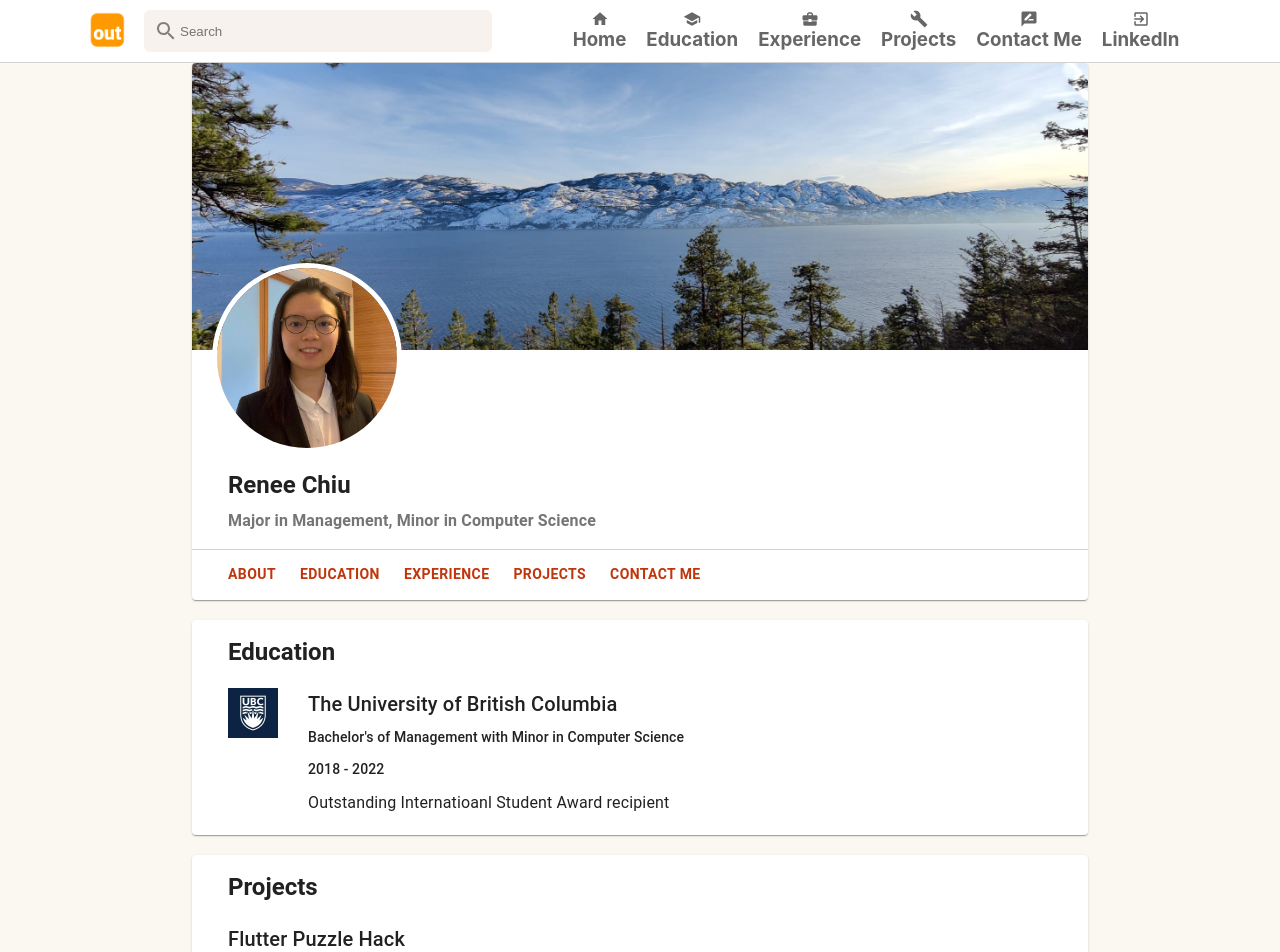
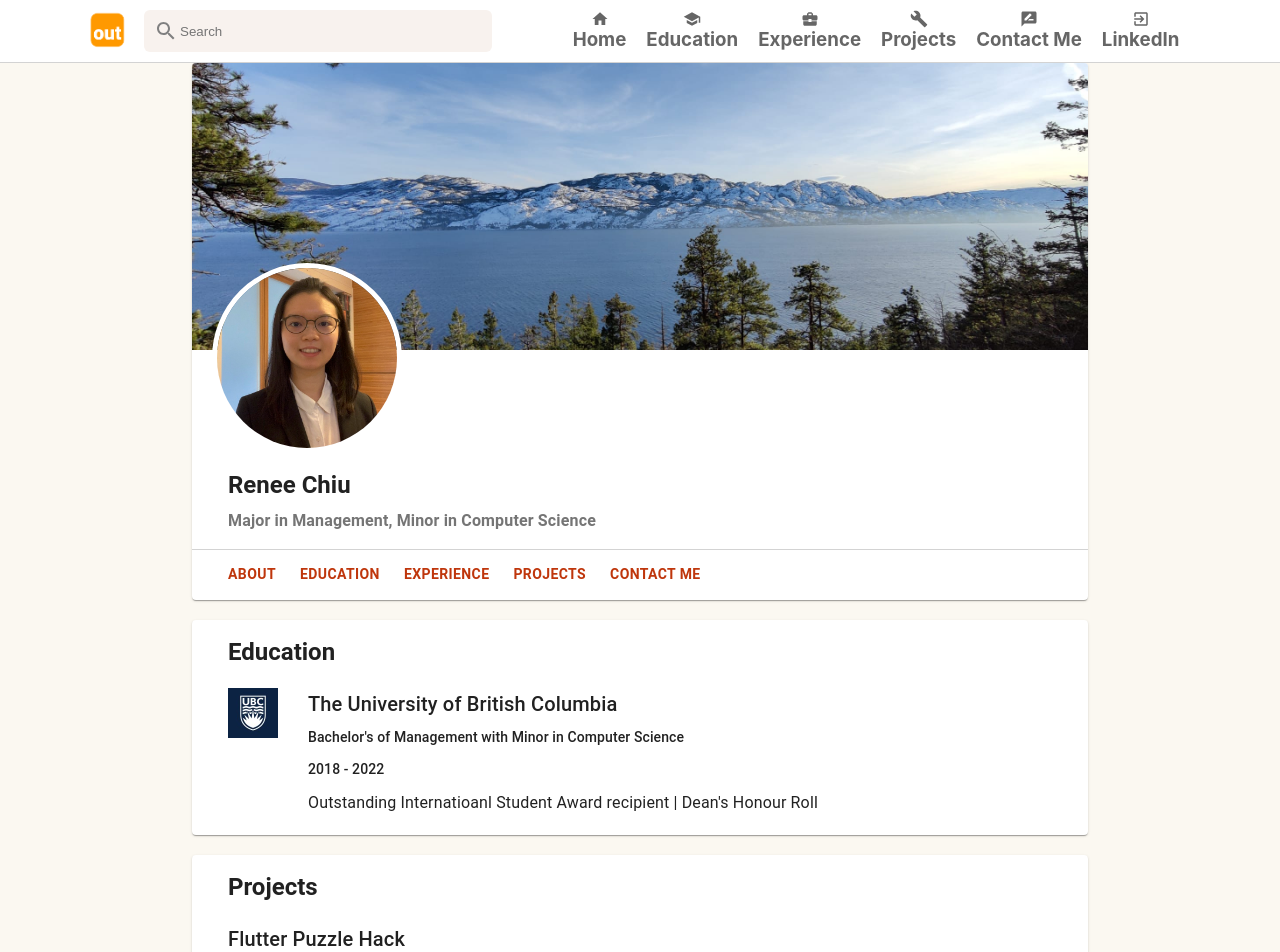
Before and after one commit to CWYRenee/CWYRenee.github.io, a React (Create React App) app: page / in a window 1280 px wide. Shown: the top 952 px of the page. Built offline with nearby package versions, Linux system fonts and the light colour scheme.

Commit message:
edu content edit

```diff
--- a/src/components/Feed/Education.js
+++ b/src/components/Feed/Education.js
@@ -31,7 +31,7 @@ function Education() {
       2018 - 2022
       </Typography>
       <Typography variant="body1" gutterBottom style={{marginBottom: "20px"}}>
-      Outstanding Internatioanl Student Award recipient
+      Outstanding Internatioanl Student Award recipient | Dean's Honour Roll
       </Typography>
       </CardActionArea>
     </CardContent>
```
